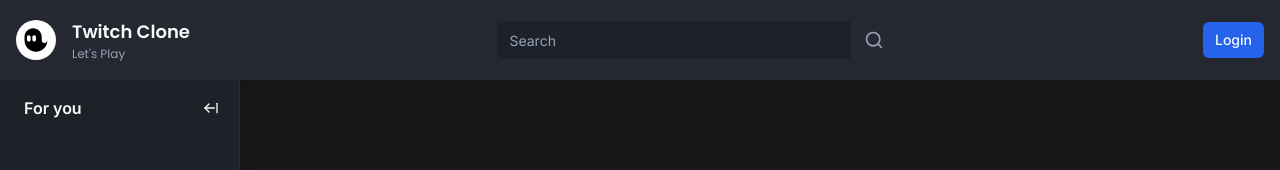
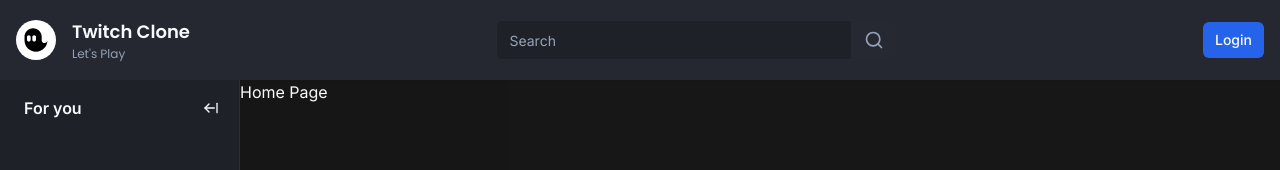
Before and after one commit to singgih20/twitch-clone, a Next.js app: page / in a window 1280 px wide. Shown: the top 170 px of the page. Built offline with nearby package versions, Linux system fonts and the light colour scheme; no server answers.

Commit message:
add container wrapper

```diff
--- /dev/null
+++ b/app/(browse)/_components/container.tsx
@@ -0,0 +1,40 @@
+"use client";
+
+import { useEffect } from "react";
+import { useMediaQuery } from "usehooks-ts";
+
+import { cn } from "@/lib/utils";
+import { useSidebar } from "@/store/use-sidebar";
+
+interface ContainerProps {
+    children: React.ReactNode;
+}
+
+
+
+export const Container = ({
+    children
+}: ContainerProps) => {
+    const matches = useMediaQuery("(max-width: 1024px)");
+    const {
+        collapsed,
+        onCollapse,
+        onExpand
+    } = useSidebar((state) => state);
+
+    useEffect(() => {
+        if (matches) {
+            onCollapse();
+        } else {
+            onExpand();
+        }
+    }, [matches, onCollapse, onExpand])
+
+    return (
+        <div className={cn("flex-1",
+            collapsed ? "ml-[70px]" : "ml-[70px] lg:ml-60"
+        )}>
+            {children}
+        </div>
+    )
+}
--- a/app/(browse)/layout.tsx
+++ b/app/(browse)/layout.tsx
@@ -1,6 +1,6 @@
-import { UserButton } from "@clerk/nextjs";
 import { Navbar } from "./_components/navbar";
 import { Sidebar } from "./_components/sidebar";
+import { Container } from "./_components/container";
 
 const BrowseLayout = ({
     children
@@ -12,7 +12,9 @@
             <Navbar />
             <div className="flex h-full pt-20">
                 <Sidebar />
-                {children}
+                <Container>
+                    {children}
+                </Container>
             </div>
         </>
     );
--- a/package.json
+++ b/package.json
@@ -13,6 +13,7 @@
     "@clerk/themes": "^2.1.9",
     "@prisma/client": "^5.15.0",
     "@radix-ui/react-slot": "^1.0.2",
+    "@radix-ui/react-tooltip": "^1.0.7",
     "class-variance-authority": "^0.7.0",
     "clsx": "^2.1.1",
     "lucide-react": "^0.383.0",
@@ -23,7 +24,9 @@
     "react-dom": "^18",
     "svix": "^1.24.0",
     "tailwind-merge": "^2.3.0",
-    "tailwindcss-animate": "^1.0.7"
+    "tailwindcss-animate": "^1.0.7",
+    "usehooks-ts": "^3.1.0",
+    "zustand": "^4.5.2"
   },
   "devDependencies": {
     "@types/node": "^20",
```
